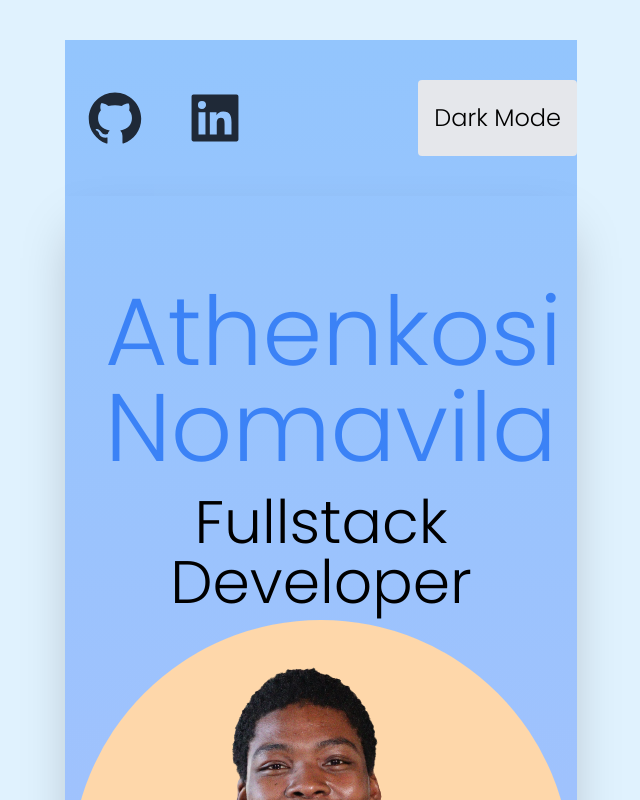
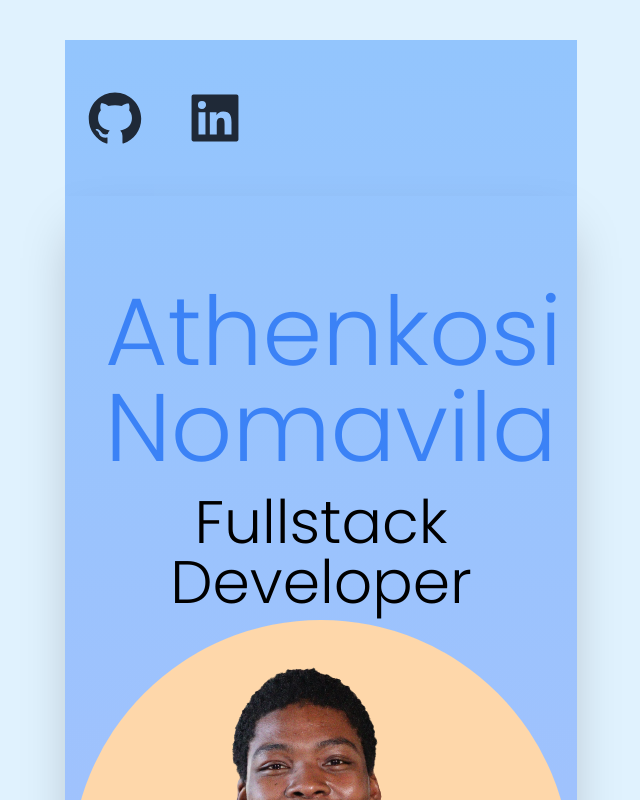
Before and after one commit to athenkosi-nomavila/porfolio, a Next.js app: page / in a window 1280 px wide. Shown: the top 800 px of the page, without its empty margins (319-959 px from the left). Built offline with nearby package versions, Linux system fonts and the light colour scheme.

Commit message:
Remove dark mode toggle button
Removed the dark mode toggle button from the navigation.

```diff
--- a/pages/index.js
+++ b/pages/index.js
@@ -32,12 +32,6 @@ export default function Home() {
                   <AiFillLinkedin />
                 </a>
               </div>
-              <button
-                onClick={() => setDarkMode(!darkMode)}
-                className="text-2xl px-4 py-2 bg-gray-200 dark:bg-gray-800 rounded"
-              >
-                {darkMode ? "Light" : "Dark"} Mode
-              </button>
             </nav>
             <div className="text-center shadow-2xl py-20">
               <h2 className="text-5xl p-10 py-2 text-blue-500 dark:text-blue-600 font-medium lg:text-8xl md:text-6xl">
```
